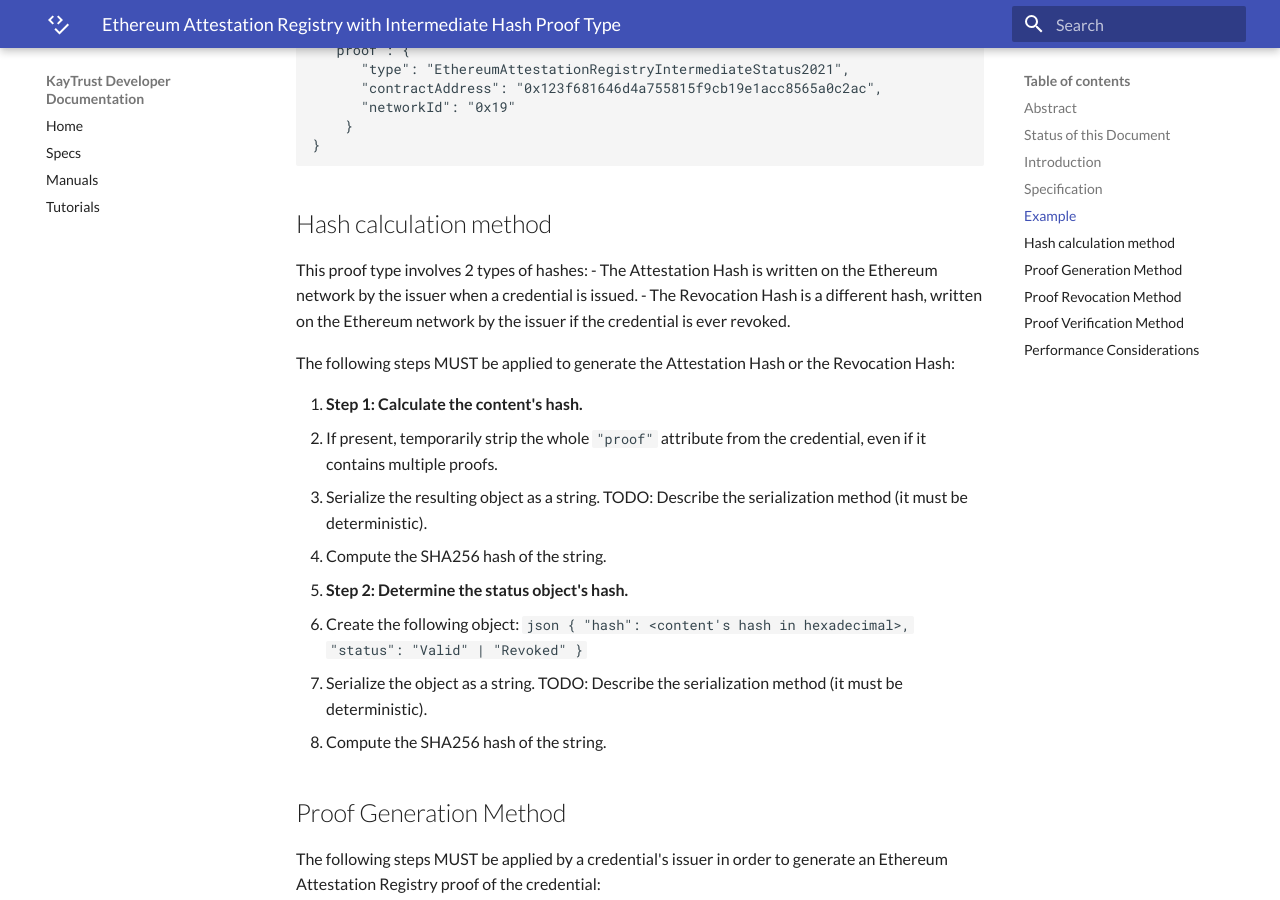
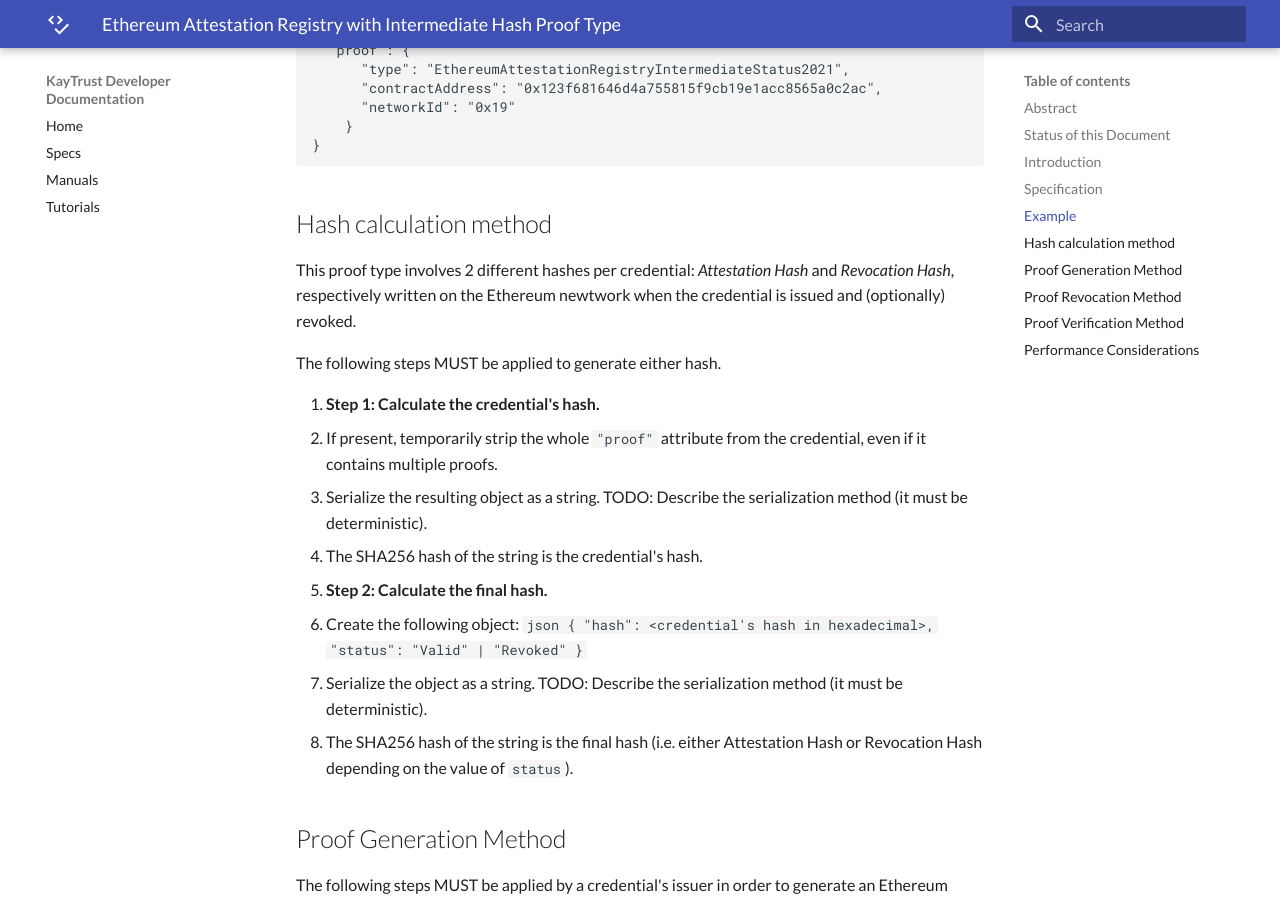
Before and after one commit to KayTrust/kaytrust.github.io, an MkDocs documentation site: the page built from docs/Specs/Ethereum-Attestation-Registry-with-Intermediate-Hash-Proof-Type.md, in a window 1280 px wide and 900 px high, scrolled down 1755 px. Built offline with MkDocs 1.6.1 and Material for MkDocs 9.7.7, drawn with Linux system fonts in a browser that asks for light colours.

Commit message:
Updated Ethereum Attestation Registry with Intermediate Hash Proof Type

````diff
--- a/docs/Specs/Ethereum-Attestation-Registry-with-Intermediate-Hash-Proof-Type.md
+++ b/docs/Specs/Ethereum-Attestation-Registry-with-Intermediate-Hash-Proof-Type.md
@@ -56,28 +56,25 @@ This proof type requires the DID document of the issuer's DID to contain an `eth
 
 ## Hash calculation method
 
-This proof type involves 2 types of hashes:
-- The Attestation Hash is written on the Ethereum network by the issuer when a credential is issued.
-- The Revocation Hash is a different hash, written on the Ethereum network by the issuer if the credential is ever revoked.
+This proof type involves 2 different hashes per credential: *Attestation Hash* and *Revocation Hash*, respectively written on the Ethereum newtwork when the credential is issued and (optionally) revoked.
 
+The following steps MUST be applied to generate either hash.
 
-The following steps MUST be applied to generate the Attestation Hash or the Revocation Hash:
-
-1. **Step 1: Calculate the content's hash.**
+1. **Step 1: Calculate the credential's hash.**
    1. If present, temporarily strip the whole `"proof"` attribute from the credential, even if it contains multiple proofs.
    2. Serialize the resulting object as a string. TODO: Describe the serialization method (it must be deterministic).
-   3. Compute the SHA256 hash of the string.
+   3. The SHA256 hash of the string is the credential's hash.
 
-2. **Step 2: Determine the status object's hash.**
+2. **Step 2: Calculate the final hash.**
    1. Create the following object:
       ```json
       {
-         "hash": <content's hash in hexadecimal>,
+         "hash": <credential's hash in hexadecimal>,
          "status": "Valid" | "Revoked"
       }
       ```
    2. Serialize the object as a string. TODO: Describe the serialization method (it must be deterministic).
-   3. Compute the SHA256 hash of the string.
+   3. The SHA256 hash of the string is the final hash (i.e. either Attestation Hash or Revocation Hash depending on the value of `status`).
 
 
 ## Proof Generation Method
````
